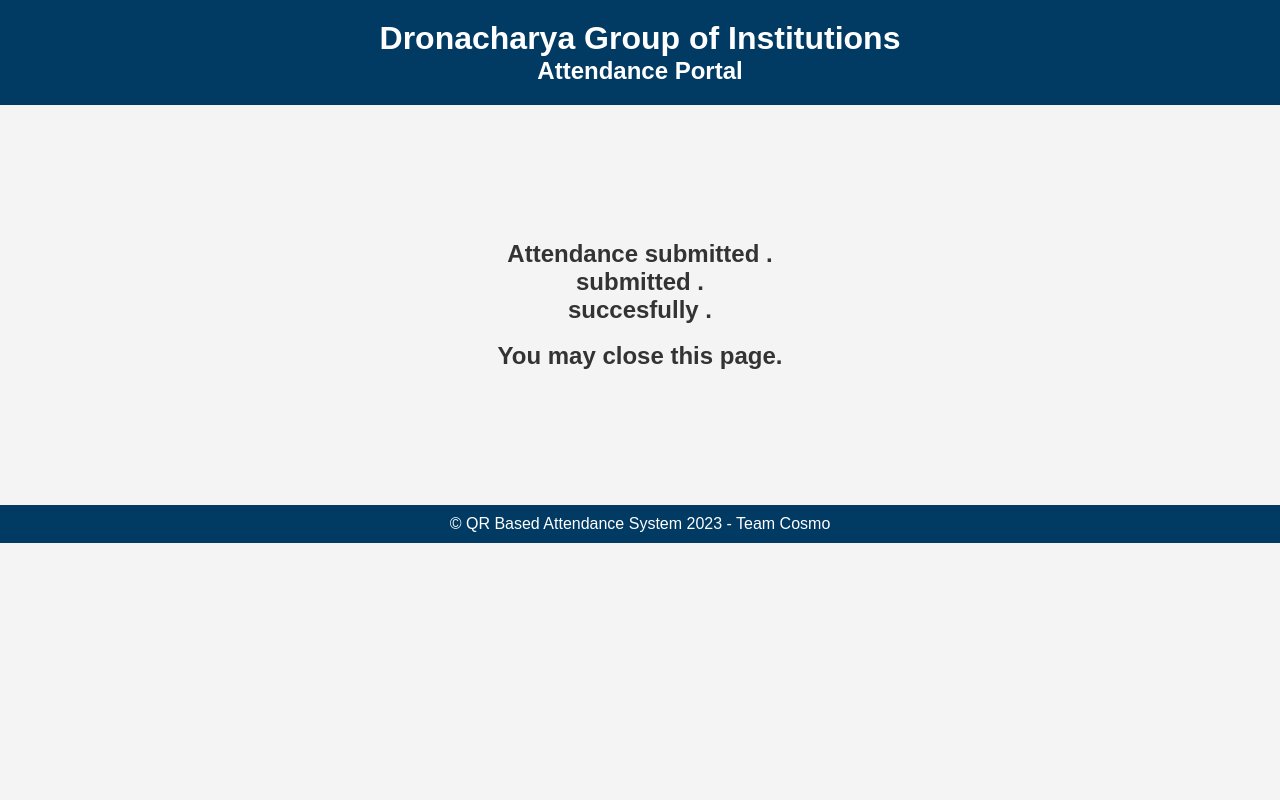
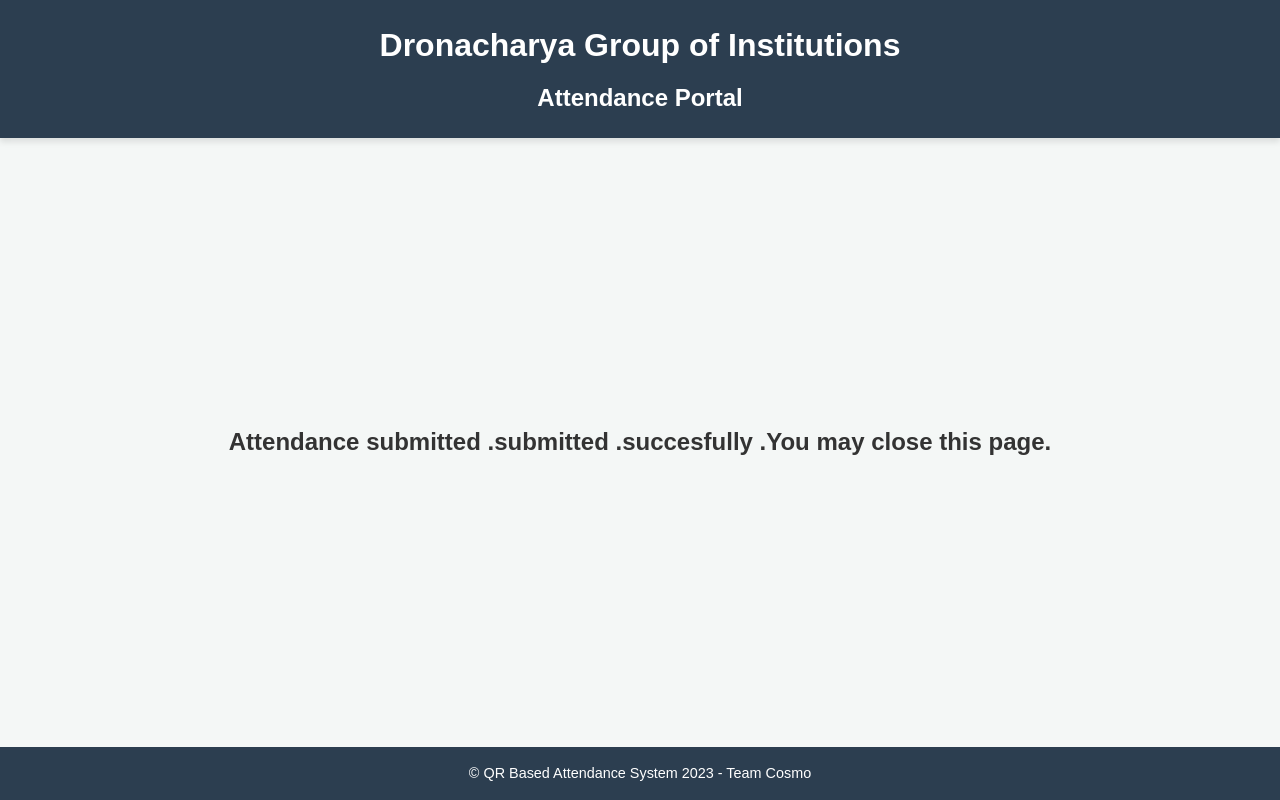
Before and after one commit to thatAshu/q-r-attendance, a Django app: page /submitted in a window 1280 px wide. Run offline with Django 4.2, Linux system fonts and the light colour scheme; parts of the project's set-up code (start-up, migrations or seed data) failed here and were passed over.

Commit message:
Submitted css changed

```diff
--- a/StudentView/static/StudentView/submitted.css
+++ b/StudentView/static/StudentView/submitted.css
@@ -1,3 +1,4 @@
+/* General Reset */
 * {
   margin: 0;
   padding: 0;
@@ -5,38 +6,83 @@
 }
 
 body {
-  font-family: Arial, sans-serif;
-  background-color: #f4f4f4;
+  font-family: 'Poppins', sans-serif;
+  background-color: #f4f7f6;
   color: #333;
-  margin: 0;
+  line-height: 1.6;
+  display: flex;
+  flex-direction: column;
+  min-height: 100vh;
 }
 
-.container {
-  height: 200px;
-  display: flex;
-  flex-direction: column;
-  justify-content: center;
-  align-items: center;
-  max-width: 650px;
-  margin: 0 auto;
-  padding: 20px;
-  text-align: center;
-  height: 25rem;
-}
-
+/* Header Styles */
 .header {
-  background-color: #013a63;
+  background-color: #2c3e50;
   color: #fff;
   padding: 20px 0;
   text-align: center;
+  box-shadow: 0 4px 6px rgba(0, 0, 0, 0.1);
 }
 
+.header-title {
+  font-size: 2rem;
+  font-weight: 600;
+  margin-bottom: 0.5rem;
+}
+
+.header-subtitle {
+  font-size: 1.2rem;
+  font-weight: 300;
+}
+
+/* Container Styles */
+.container {
+  flex: 1;
+  display: flex;
+  justify-content: center;
+  align-items: center;
+  padding: 20px;
+}
+
+.success-message {
+  text-align: center;
+  background-color: #fff;
+  padding: 40px 30px;
+  border-radius: 10px;
+  box-shadow: 0 4px 15px rgba(0, 0, 0, 0.1);
+  max-width: 400px;
+  width: 100%;
+}
+
+.success-icon {
+  width: 60px;
+  height: 60px;
+  color: #27ae60;
+  margin-bottom: 20px;
+}
+
+.success-message h2 {
+  font-size: 1.8rem;
+  font-weight: 600;
+  margin-bottom: 10px;
+  color: #2c3e50;
+}
+
+.success-message p {
+  font-size: 1rem;
+  color: #666;
+}
+
+/* Footer Styles */
 .footer {
-  background-color: #013a63;
+  background-color: #2c3e50;
   color: #fff;
   text-align: center;
-  padding: 10px 0;
-  /* position: absolute; */
-  bottom: 0;
-  width: 100%;
+  padding: 15px 0;
+  margin-top: auto;
 }
+
+.footer p {
+  font-size: 0.9rem;
+  font-weight: 300;
+}
```
